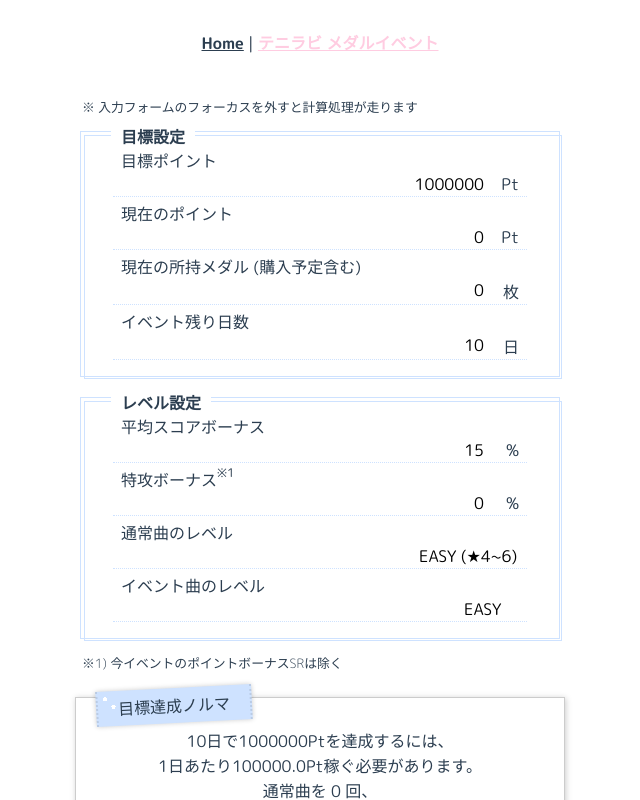
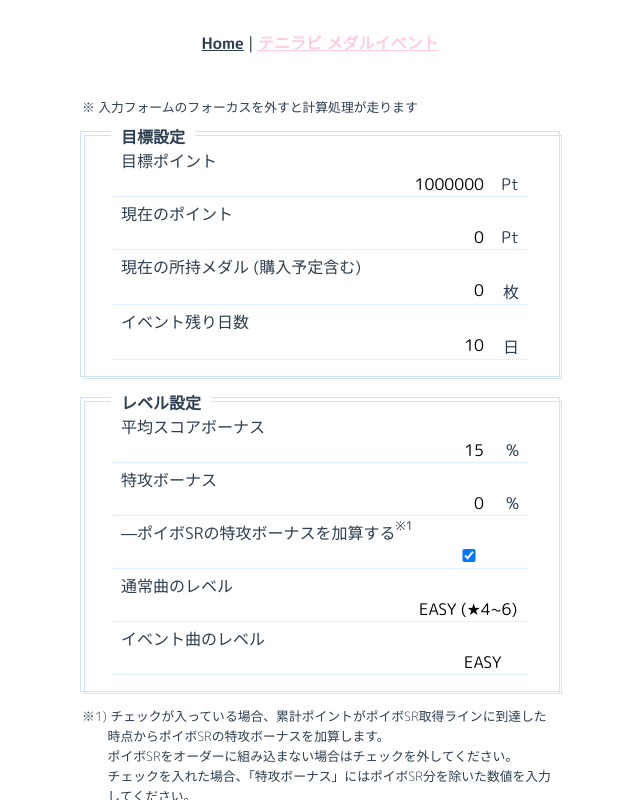
Before and after one commit to yuenaka/GAME_CALC, a Vue app: page /#/tenirb-medal in a window 1280 px wide. Shown: the top 800 px of the page, without its empty margins (320-960 px from the left). Built offline with nearby package versions, Linux system fonts and the light colour scheme.

Commit message:
add: ポイボSRの使用有無を選択する機能追加

```diff
--- a/src/css/style.scss
+++ b/src/css/style.scss
@@ -157,10 +157,12 @@
   width: 20px;
 }
 .note {
-  padding: 4px 12px;
+  margin: 4px 12px;
   text-align: left;
   font-size: 80%;
   font-weight: 300;
+  text-indent: -2em;
+  padding-left: 2em;
 }
 .bold {
   font-weight: 700;
--- a/src/views/TenirbMedal.vue
+++ b/src/views/TenirbMedal.vue
@@ -65,7 +65,7 @@
       </div>
       <div class="row">
         <div class="item-title">
-          <label>特攻ボーナス<sup>※1</sup></label>
+          <label>特攻ボーナス</label>
         </div>
         <div class="item-text">
           <div class="input">
@@ -78,6 +78,16 @@
             />
           </div>
           <span class="unit">%</span>
+        </div>
+      </div>
+      <div class="row">
+        <div class="item-title">
+          <label> ―ポイボSRの特攻ボーナスを加算する<sup>※1</sup></label>
+        </div>
+        <div class="item-text">
+          <div class="input">
+            <input type="checkbox" v-model="isUseSR" v-on:blur="calc" />
+          </div>
         </div>
       </div>
       <div class="row">
@@ -115,7 +125,12 @@
         </div>
       </div>
     </div>
-    <div class="note">※1) 今イベントのポイントボーナスSRは除く</div>
+    <div class="note">
+      ※1)
+      チェックが入っている場合、累計ポイントがポイボSR取得ラインに到達した時点からポイボSRの特攻ボーナスを加算します。<br />
+      ポイボSRをオーダーに組み込まない場合はチェックを外してください。<br />
+      チェックを入れた場合、「特攻ボーナス」にはポイボSR分を除いた数値を入力してください。
+    </div>
 
     <div class="box box-result">
       <p>
@@ -185,6 +200,7 @@ export default {
       period: 10,
       scoreBounusRate: 15,
       specialBounusRate: 0,
+      isUseSR: true,
       nomalLevel: "easy1",
       eventLevel: "easy",
       // 結果
@@ -230,6 +246,9 @@ export default {
       );
     },
     getEventSpecialBounusRate: function(pt) {
+      if (!this.isUseSR) {
+        return 0;
+      }
       if (pt < 60000) {
         return 0;
       } else if (pt < 90000) {
```
